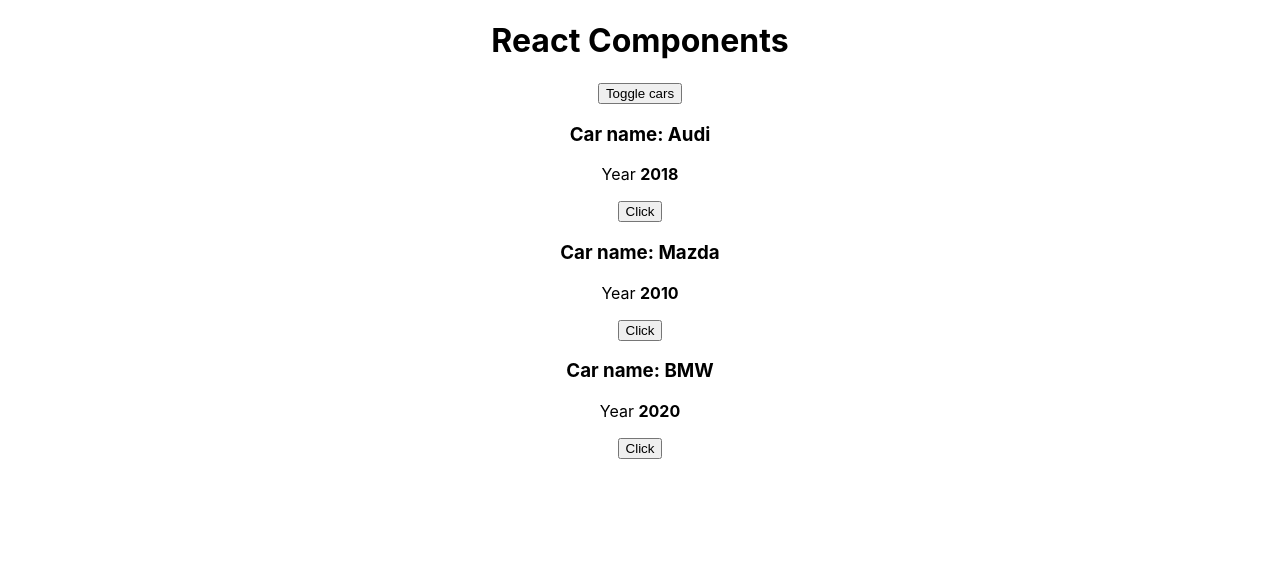
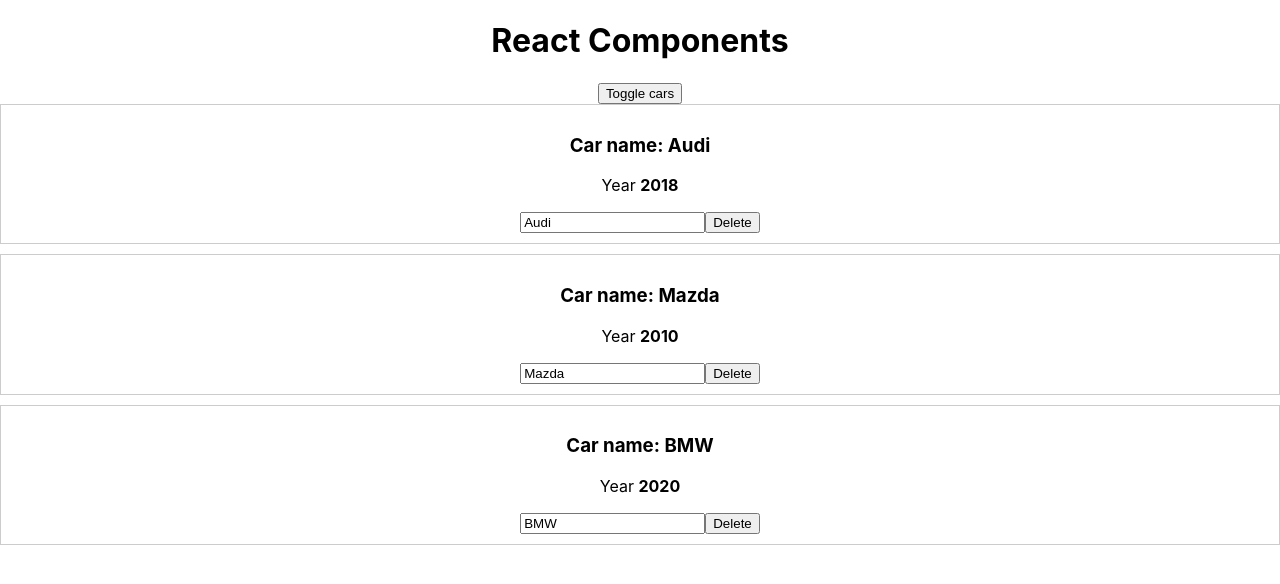
Before and after one commit to RuslanPostnikov/react-learn, a React (Create React App) app in the folder jsx-syntax/: page / in a window 1280 px wide. Both pictures are taken after a click on the button "Toggle cars". Shown: the top 584 px of the page. Built offline with nearby package versions, Linux system fonts and the light colour scheme.

Commit message:
jsx-syntax. Dynamic lists

```diff
--- a/jsx-syntax/src/components/Car.jsx
+++ b/jsx-syntax/src/components/Car.jsx
@@ -1,10 +1,11 @@
 import React from "react";
 
 const Car = (props) => (
-    <div>
+    <div style={{border: '1px solid #ccc', marginBottom: '10px', padding: '10px'}}>
         <h3>Car name: {props.name}</h3>
         <p>Year <strong>{props.year}</strong></p>
-        <button onClick={props.onChangeTitle}>Click</button>
+        <input type="text" onChange={props.onChangeName} value={props.name}/>
+        <button onClick={props.onDelete}>Delete</button>
     </div>
 );
 
--- a/jsx-syntax/src/components/CarList.jsx
+++ b/jsx-syntax/src/components/CarList.jsx
@@ -21,8 +21,18 @@
         })
     }
 
-    changeTitleHandler = pageTitle => {
-        this.setState({pageTitle})
+    onChangeName(name, index) {
+        const car = this.state.cars[index];
+        car.name = name;
+        const cars = [...this.state.cars];
+        cars[index] = car;
+        this.setState({cars})
+    }
+
+    deleteHandler(index) {
+        const cars = this.state.cars.concat();
+        cars.splice(index, 1);
+        this.setState({cars})
     }
 
     render() {
@@ -45,7 +55,7 @@
             <>
                 <h1>{this.state.pageTitle}</h1>
                 <button onClick={this.toggleCarsHandler}>Toggle cars</button>
-
+                {/*{ cars }*/}
                 { this.state.showCars ?
                     this.state.cars.map((car, index) => {
                         return (
@@ -53,7 +63,8 @@
                                 key={index}
                                 name={car.name}
                                 year={car.year}
-                                onChangeTitle={() => this.changeTitleHandler(car.name)}
+                                onChangeName={e => this.onChangeName(e.target.value, index)}
+                                onDelete={this.deleteHandler.bind(this, index)}
                             />
                         );
                     })
```
